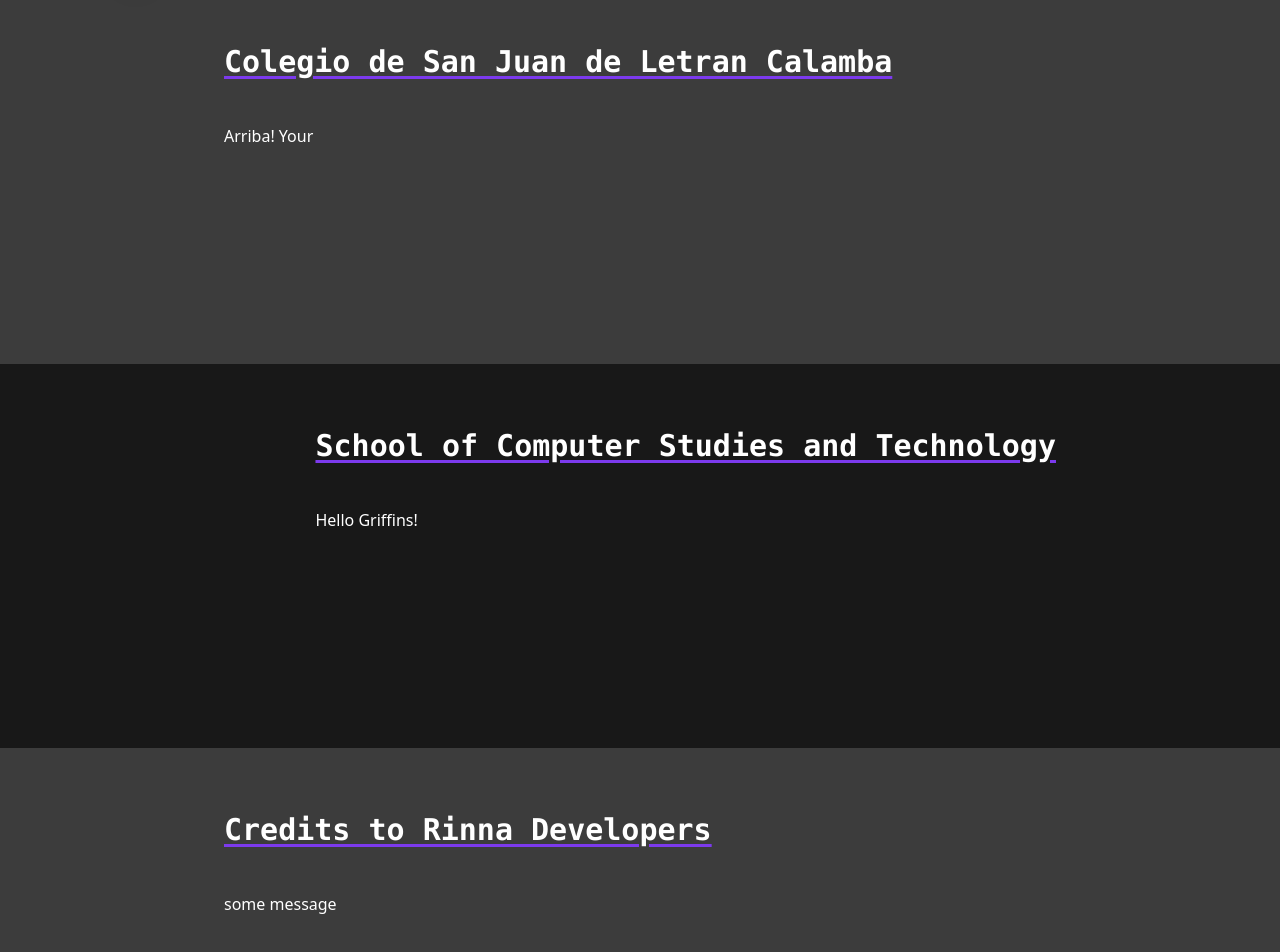
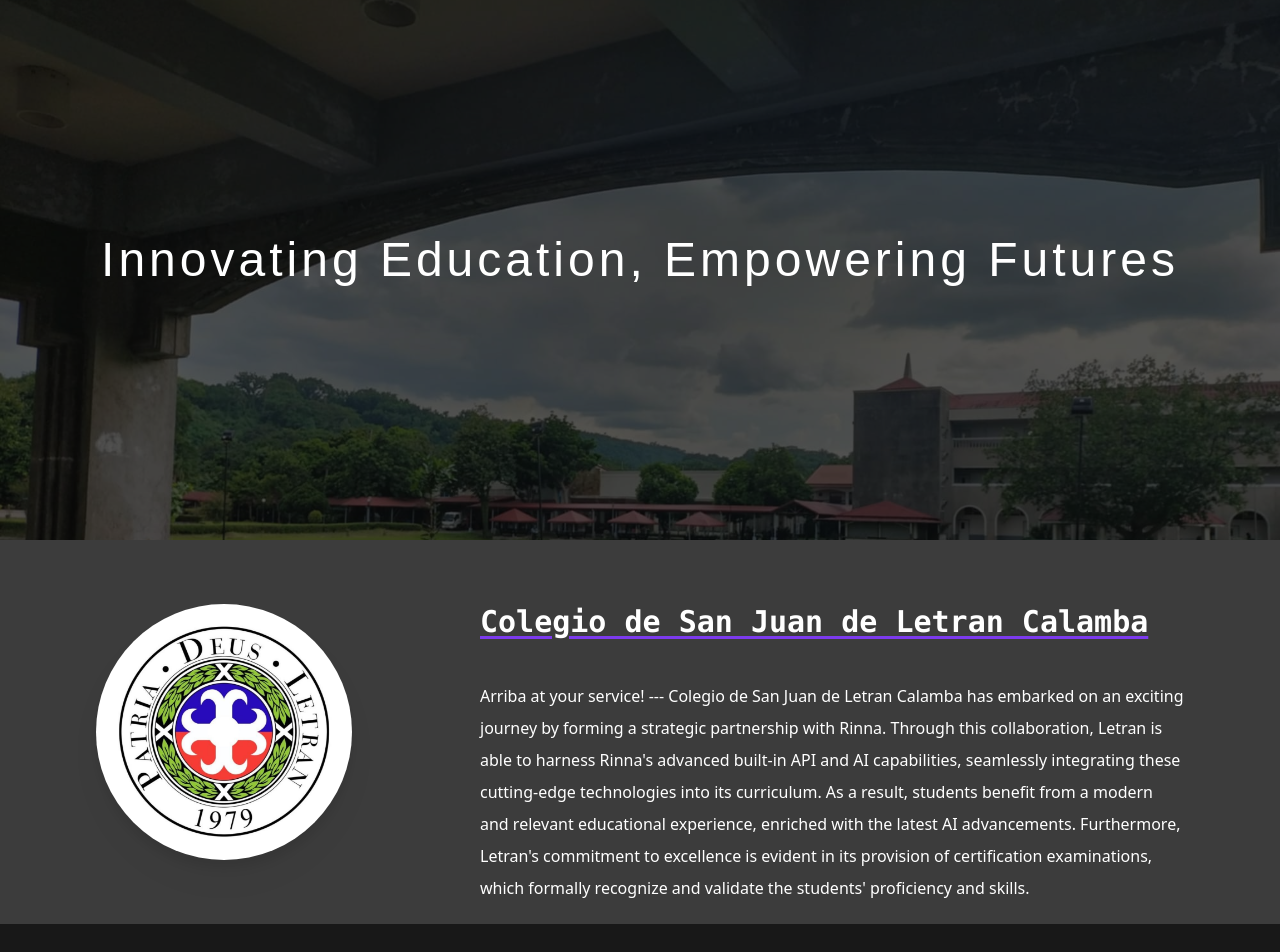
Before and after one commit to FumI4096/Rinna-Chatbot, a React (Create React App) app: page /about in a window 1280 px wide. Shown: the part 100-1052 px from the top of the page. Built offline with nearby package versions, Linux system fonts and the light colour scheme; a web font is replaced by a local one.

Commit message:
Added comments and image

```diff
--- a/src/pages/About.jsx
+++ b/src/pages/About.jsx
@@ -1,25 +1,34 @@
 import React from 'react'
 import Article from '../components/Article'
 import Footer from "../components/Footer"
+import Hero from "../components/Hero"
+import Letran from "../images/letran-logo.jpg"
+import SCST from "../images/scst-logo.jpg"
+import Rinna from "../images/rinna.png"
 
 function About() {
     return (
         <>
+            <Hero
+                phrase='Innovating Education, Empowering Futures'
+                buttonExist={false}
+            />
             <main className=''>
                 <Article
                     title="Colegio de San Juan de Letran Calamba"
-                    comment="Arriba! Your "
-                    image=""
+                    comment="Arriba at your service! --- Colegio de San Juan de Letran Calamba has embarked on an exciting journey by forming a strategic partnership with Rinna. Through this collaboration, Letran is able to harness Rinna's advanced built-in API and AI capabilities, seamlessly integrating these cutting-edge technologies into its curriculum. As a result, students benefit from a modern and relevant educational experience, enriched with the latest AI advancements. Furthermore, Letran's commitment to excellence is evident in its provision of certification examinations, which formally recognize and validate the students' proficiency and skills."
+                    image={Letran}
                 />
                 <Article
                     title="School of Computer Studies and Technology"
-                    comment="Hello Griffins!"
-                    image=""
+                    comment="Hello Griffins! ---
+                    The School of Computer Studies and Technology is renowned for its innovative exploration of Rinna's AI, made possible through its valuable partnership with Rinna. With the added collaboration with Certiport, students gain exceptional opportunities for certification and skill development. We are immensely grateful for these partnerships, which significantly enhance our educational offerings and empower our students to excel in the ever-evolving field of technology."
+                    image={SCST}
                 />
                 <Article
                     title="Credits to Rinna Developers"
-                    comment="some message"
-                    image=''
+                    comment="We extend our heartfelt gratitude to Rinna for their partnership, which enables Colegio de San Juan de Letran Calamba to further enhance our curriculum in this era of AI. This collaboration ensures our students receive cutting-edge education, equipping them with the skills needed for the future."
+                    image={Rinna}
                 />
             </main>
 
```
